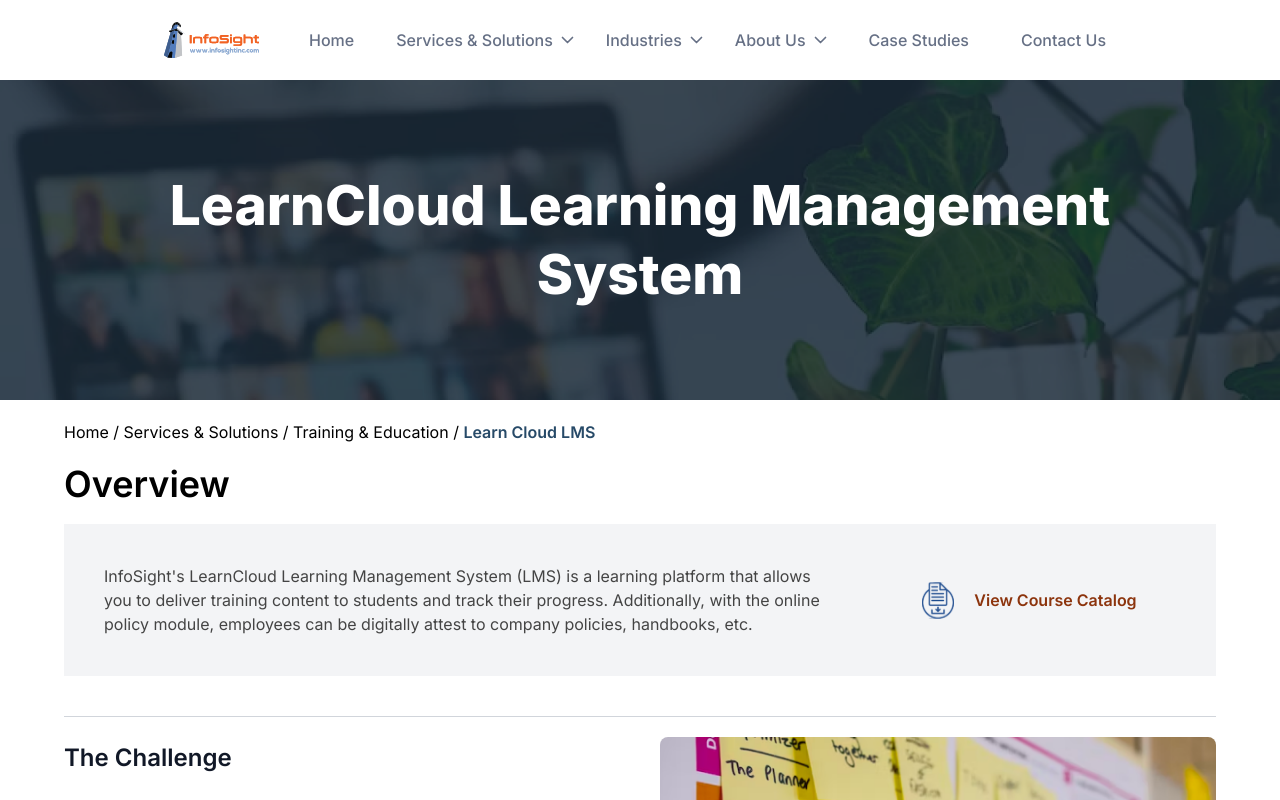
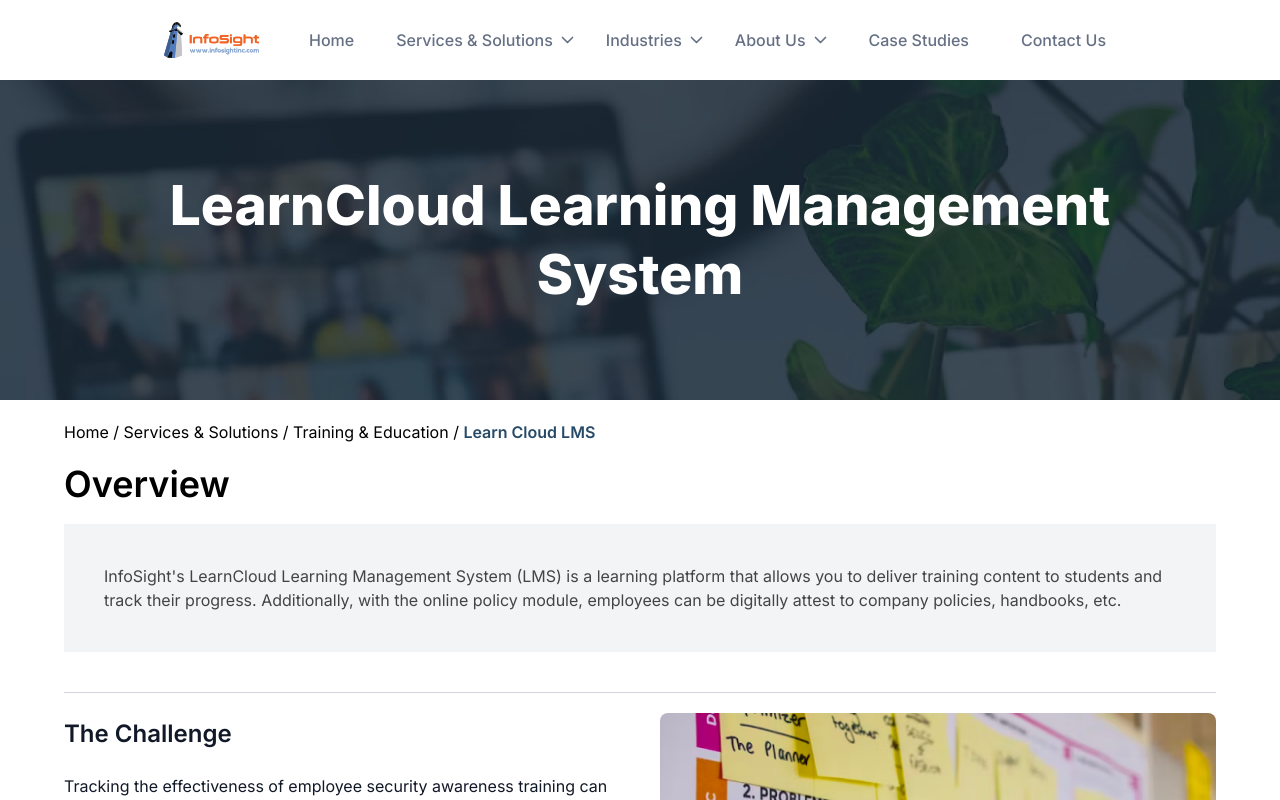
Before and after one commit to HassanSattar147/infosight, a Next.js app: page /learn-about-the-cloud in a window 1280 px wide. Shown: the top 800 px of the page. Built offline with nearby package versions, Linux system fonts and the light colour scheme.

Commit message:
delete icon and download link from learn about the cloud page

```diff
--- a/src/app/learn-about-the-cloud/page.tsx
+++ b/src/app/learn-about-the-cloud/page.tsx
@@ -102,8 +102,6 @@
           handbooks, etc.
         </p>
       }
-      downloadLink={`https://www.infosightinc.com/pdf/LearnCloud-Course-Catalog-InfoSight.pdf`}
-      downloadLinkLabel="View Course Catalog"
       data={CLOUDMS_DATA}
       dataLabel={"CLOUDMS_DATA"}
       featuresData={CLOUD_FEATURES_DATA}
```
